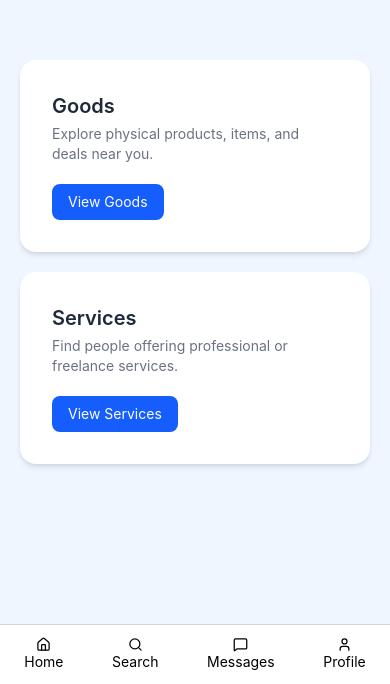
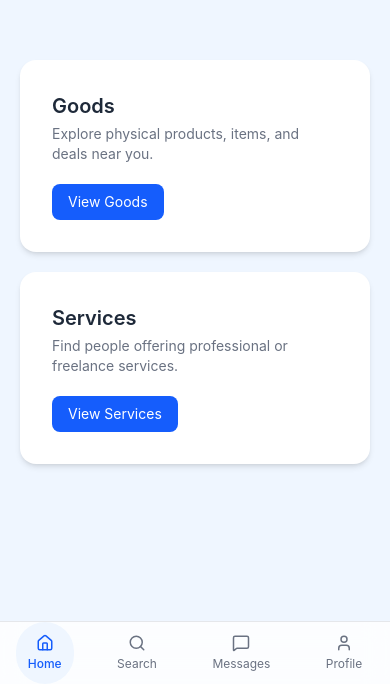
Before and after one commit to Kenny-204/Nexus, a Next.js app: page /home in a window 390 px wide. Shown: the part 160-844 px from the top of the page. Built offline with nearby package versions, Linux system fonts and the light colour scheme.

Commit message:
edited the bottom nav

```diff
--- a/src/components/BottomNav.tsx
+++ b/src/components/BottomNav.tsx
@@ -1,46 +1,52 @@
+"use client";
 import { Home, Search, MessageSquare, User } from "lucide-react";
 import Link from "next/link";
+import { usePathname } from "next/navigation";
+import { motion } from "framer-motion";
+
+const navItems = [
+  { href: "/home", label: "Home", icon: Home },
+  { href: "/search", label: "Search", icon: Search },
+  { href: "/messages", label: "Messages", icon: MessageSquare },
+  { href: "/profile", label: "Profile", icon: User },
+];
 
 export default function BottomNav() {
+  const pathname = usePathname();
+
   return (
-    <nav className="fixed bottom-0 left-0 w-full lg:hidden border-t border-t-gray-300 bg-white text-black">
+    <nav className="fixed bottom-0 left-0 w-full lg:hidden border-t border-gray-200 bg-white/80 backdrop-blur-md">
       <ul className="flex justify-around">
-        <li>
-          <Link
-            href="/home"
-            className="flex flex-col items-center justify-center p-3"
-          >
-            <Home size={15} />
-            <p className="text-sm">Home</p>
-          </Link>
-        </li>
-        <li>
-          <Link
-            href="/search"
-            className="flex flex-col items-center justify-center p-3"
-          >
-            <Search size={15} />
-            <p className="text-sm">Search</p>
-          </Link>
-        </li>{" "}
-        <li>
-          <Link
-            href="/messages"
-            className="flex flex-col items-center justify-center p-3"
-          >
-            <MessageSquare size={15} />
-            <p className="text-sm">Messages</p>
-          </Link>
-        </li>{" "}
-        <li>
-          <Link
-            href="/profile"
-            className="flex flex-col items-center justify-center p-3"
-          >
-            <User size={15} />
-            <p className="text-sm">Profile</p>
-          </Link>
-        </li>
+        {navItems.map(({ href, label, icon: Icon }) => {
+          const active = pathname === href;
+          return (
+            <li key={href}>
+              <Link
+                href={href}
+                className="relative flex flex-col items-center justify-center p-3 text-gray-500"
+              >
+                {active && (
+                  <motion.div
+                    layoutId="active-pill"
+                    className="absolute inset-0 rounded-full bg-blue-50"
+                    transition={{ type: "spring", stiffness: 300, damping: 25 }}
+                  />
+                )}
+                <Icon
+                  size={18}
+                  className={`z-10 ${active ? "text-blue-600" : "text-gray-500"}`}
+                />
+                <p
+                  className={`text-xs mt-1 z-10 ${
+                    active ? "text-blue-600 font-medium" : "text-gray-500"
+                  }`}
+                >
+                  {label}
+                </p>
+              </Link>
+            </li>
+          );
+        })}
       </ul>
     </nav>
   );
```
